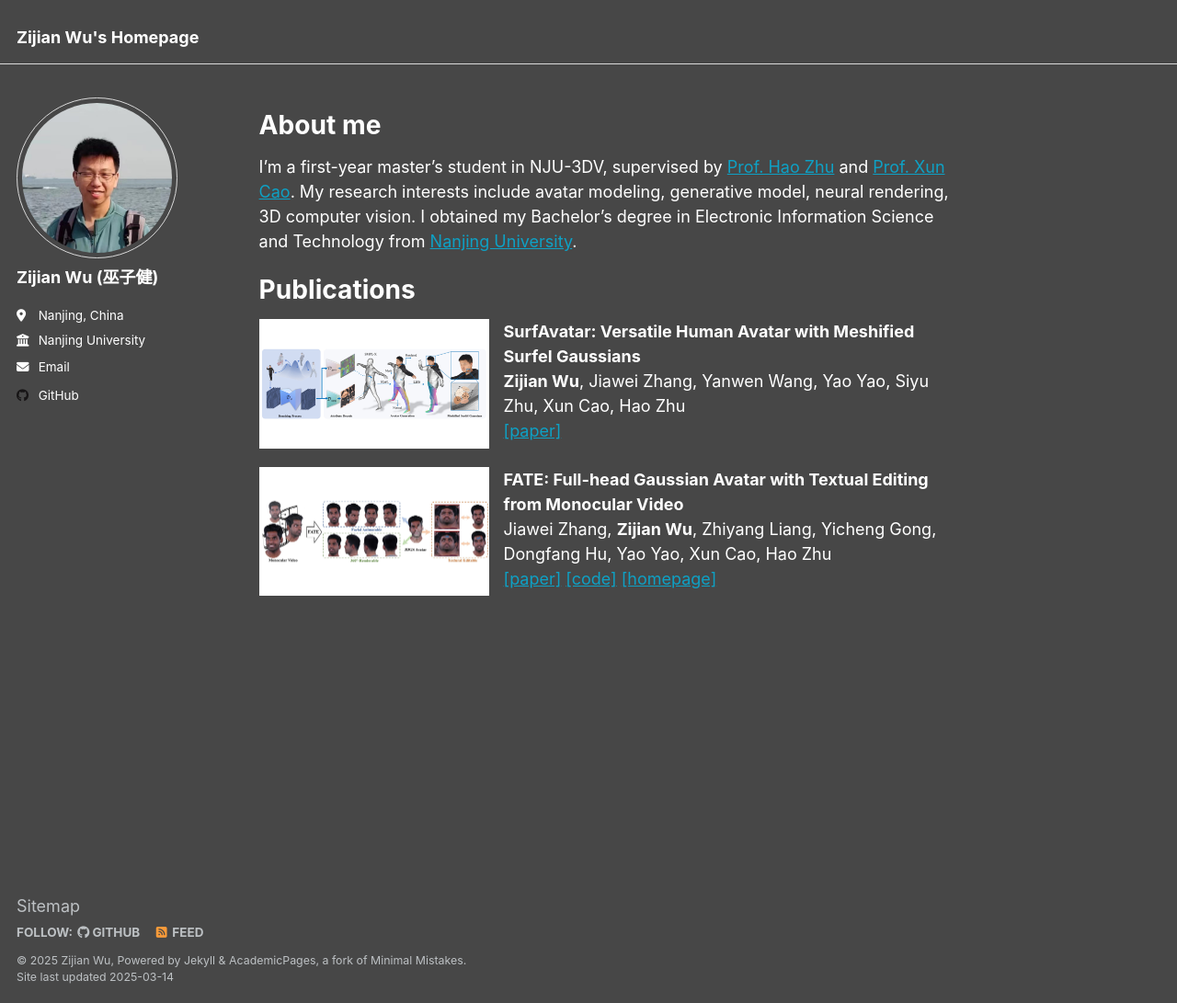
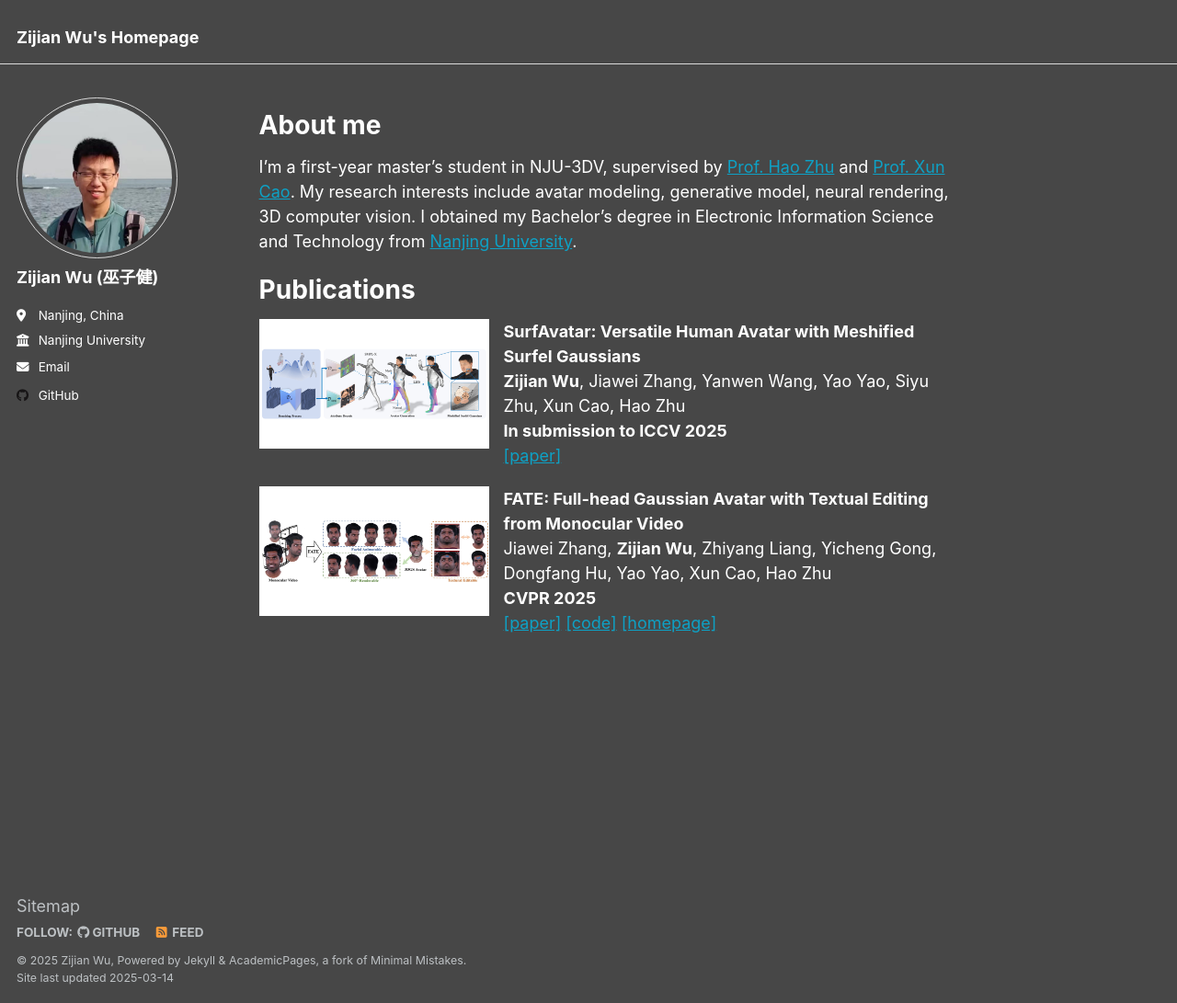
Before and after one commit to Zijian-Wu/Zijian-Wu.github.io, a Jekyll site: the page built from _pages/about.md, in a window 1280 px wide and 1091 px high. Shown: the whole window at 92% size. Built offline with Jekyll 4.4.1, drawn with Linux system fonts in a browser that asks for light colours.

Commit message:
update pubs conference info

```diff
--- a/_pages/about.md
+++ b/_pages/about.md
@@ -20,6 +20,7 @@ Publications
   <div>
     <strong>SurfAvatar: Versatile Human Avatar with Meshified Surfel Gaussians</strong><br/>
     <strong>Zijian Wu</strong>, Jiawei Zhang, Yanwen Wang, Yao Yao, Siyu Zhu, Xun Cao, Hao Zhu<br/>
+    <strong>In submission to ICCV 2025</strong><br/>
     <a href="https://zijian-wu.github.io/files/SurfAvatar.pdf">[paper]</a>
     <!-- <a href="https://github.com/zjwfufu/FateAvatar">[code]</a>
     <a href="https://zjwfufu.github.io/FATE-page/">[homepage]</a> -->
@@ -31,6 +32,7 @@ Publications
   <div>
     <strong>FATE: Full-head Gaussian Avatar with Textual Editing from Monocular Video</strong><br/>
     Jiawei Zhang, <strong>Zijian Wu</strong>, Zhiyang Liang, Yicheng Gong, Dongfang Hu, Yao Yao, Xun Cao, Hao Zhu<br/>
+    <strong>CVPR 2025</strong><br/>
     <a href="https://arxiv.org/abs/2411.15604">[paper]</a>
     <a href="https://github.com/zjwfufu/FateAvatar">[code]</a>
     <a href="https://zjwfufu.github.io/FATE-page/">[homepage]</a>
```
